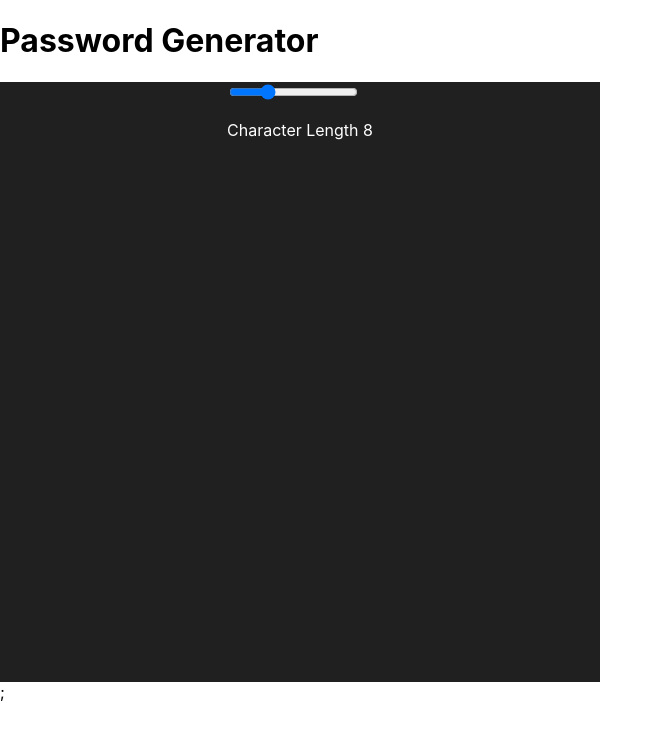
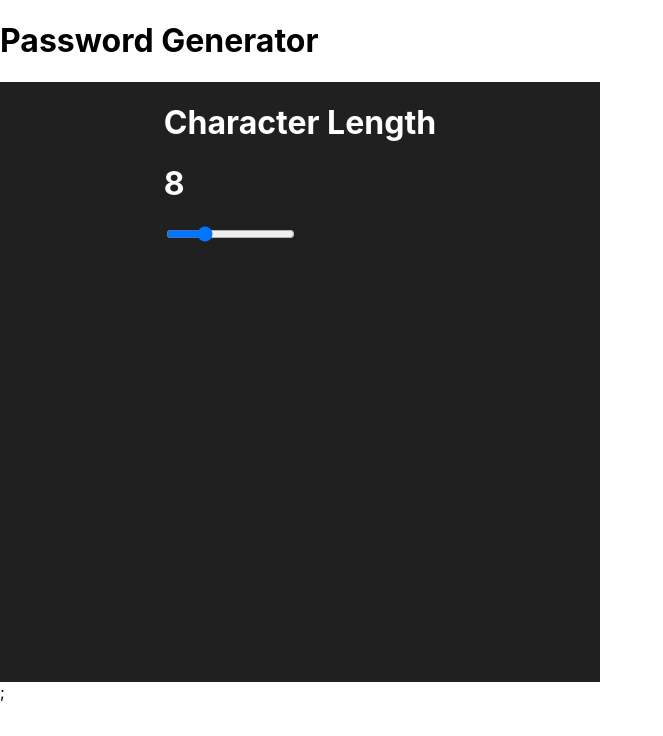
Before and after one commit to Zakariyya98/PasswordGenerator, a React (Create React App) app: page / in a window 1280 px wide. Shown: the top 736 px of the page, without its empty margins (0-663 px from the left). Built offline with nearby package versions, Linux system fonts and the light colour scheme.

Commit message:
CharacterLength.jsx: add: Added the character count and placed it in a div above the range slider

```diff
--- a/src/components/CharacterLength/CharacterLength.jsx
+++ b/src/components/CharacterLength/CharacterLength.jsx
@@ -5,8 +5,14 @@ const CharacterLength = () => {
   const [rangeValue, setRangeValue] = useState(8);
 
   return (
+    <div className="char-length__container">
+      <div className="char-length__range-value">
+        <h1>Character Length</h1>
+        <h1>{rangeValue}</h1>
+      </div>
       <div>
         <input
+          className="char-length__range"
           type="range"
           id="character-length"
           name="character-length"
@@ -16,7 +22,7 @@ const CharacterLength = () => {
           defaultValue={8}
           onChange={(event) => setRangeValue(event.target.value)}
         />
-      <p>Character Length {rangeValue}</p>
+      </div>
     </div>
   );
 };
```
Lines whose indentation alone changed are shown as unchanged.
